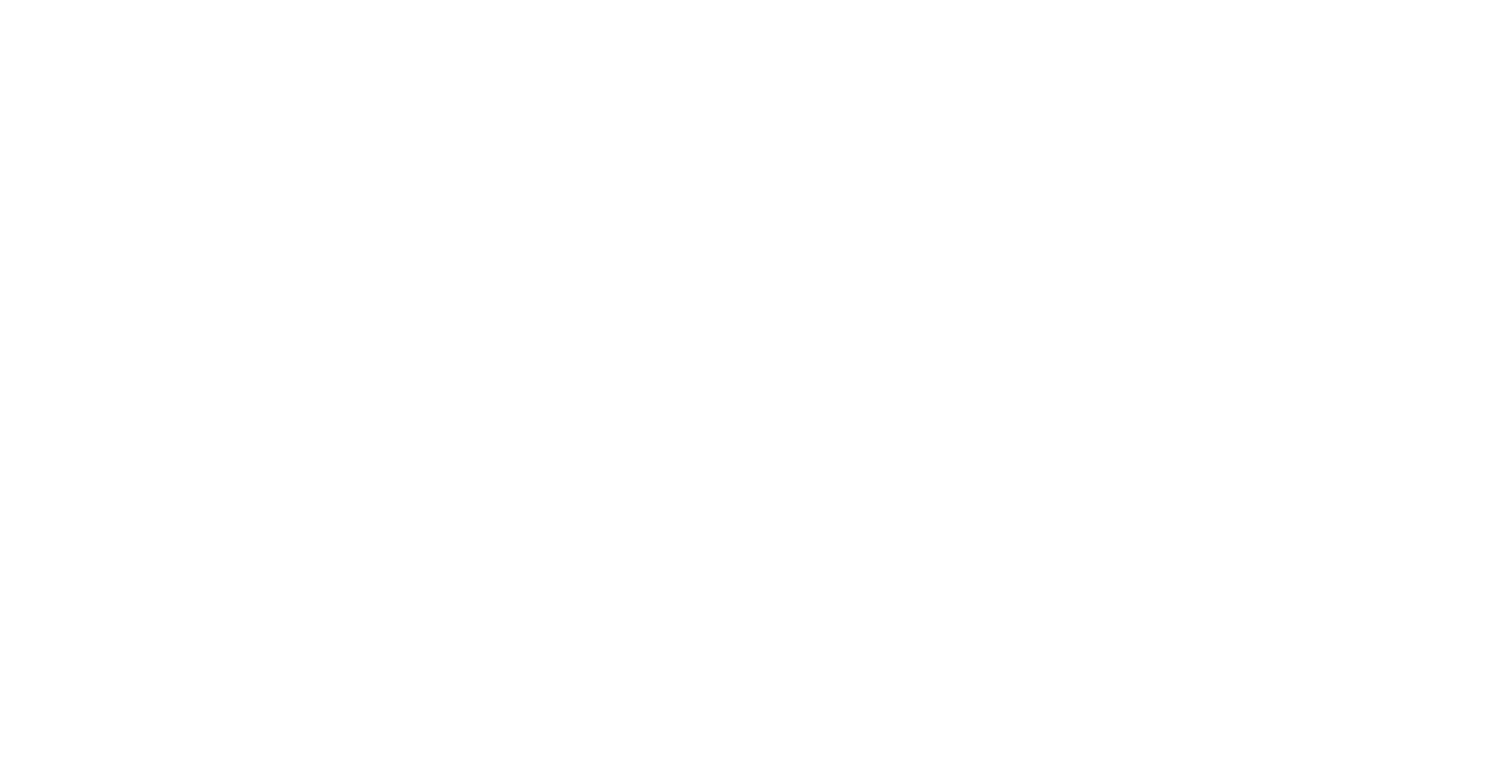
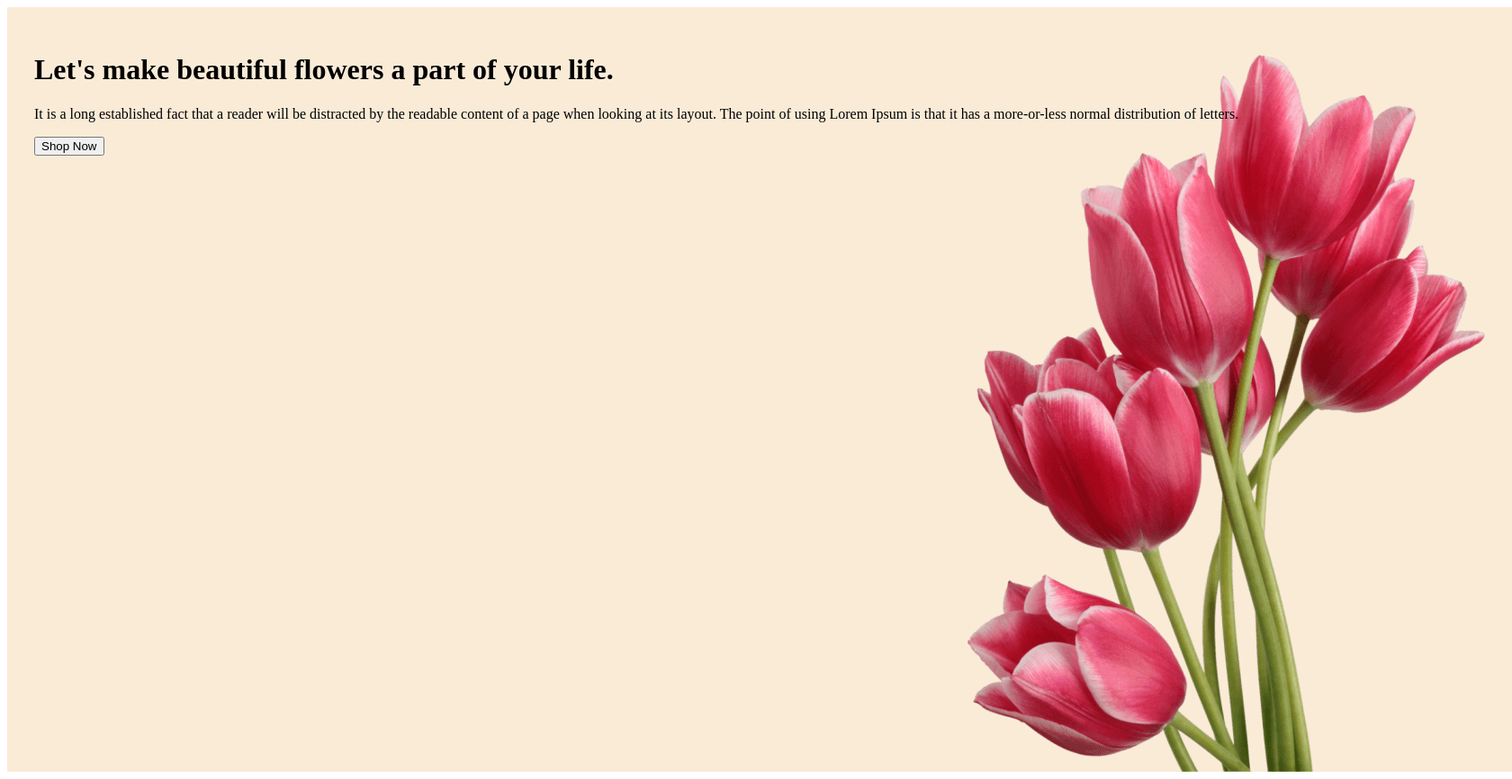
Before and after one commit to Ashraful-alam1184/online-flower-shop, a plain HTML site: page index.html in a window 1280 px wide. Shown: the whole page at 90% size, 1680 px wide, since content can reach past the window. Before the commit the page ends 800 px from the top, so only its background shows below. Drawn offline with Linux system fonts and the light colour scheme.

Commit message:
header section added

```diff
--- a/index.html
+++ b/index.html
@@ -7,6 +7,16 @@
     <link rel="stylesheet" href="styles/style.css">
 </head>
 <body>
+    <header class="header">
+        <div class="banner">
+            <div class="banner-content">
+                <h1 class="name">Let's make beautiful flowers a part of your life.</h1>
+                <p class="banner-des">It is a long established fact that a reader will be distracted by the readable content of a page when looking at its layout. The point of using Lorem Ipsum is that it has a more-or-less normal distribution of letters.</p>
+                <button class="btn-primary">Shop Now</button>
 
+            </div>
+        </div>
+
+    </header>
 </body>
 </html>
--- a/styles/style.css
+++ b/styles/style.css
@@ -0,0 +1,16 @@
+
+.banner{
+    padding: 30px;
+    display: flex;
+    align-items: center;
+    justify-content: space-between;
+}
+.header{
+    background-color: antiquewhite;
+    background-position: bottom right;
+    background-image: url('../image/pngwing\ 10.png');
+    background-repeat: no-repeat;
+    width: 1672px;
+    height: 850px;
+    flex-shrink: 0;
+}
```
Also changed, not shown: image/Flower 01.png (renamed from Flower Asset/Flower 01.png), image/Group 57.png (renamed from Flower Asset/Group 57.png), image/Group 58.png (renamed from Flower Asset/Group 58.png), image/Group 59.png (renamed from Flower Asset/Group 59.png), image/Rectangle 4.png (renamed from Flower Asset/Rectangle 4.png), image/Rectangle 5.png (renamed from Flower Asset/Rectangle 5.png), image/Rectangle 6.png (renamed from Flower Asset/Rectangle 6.png), image/Rectangle 9.png (renamed from Flower Asset/Rectangle 9.png), image/pngwing 10.png (renamed from Flower Asset/pngwing 10.png), image/pngwing 5.png (renamed from Flower Asset/pngwing 5.png), image/pngwing 6.png (renamed from Flower Asset/pngwing 6.png), image/pngwing 7.png (renamed from Flower Asset/pngwing 7.png), image/pngwing 8.png (renamed from Flower Asset/pngwing 8.png).
